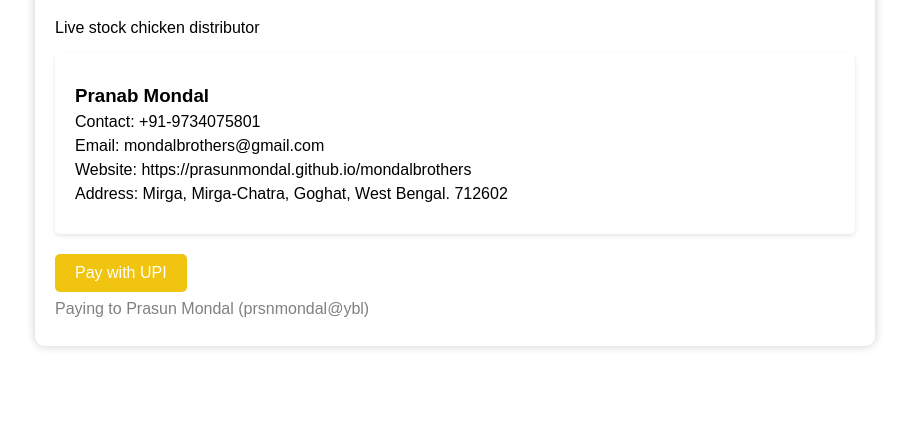
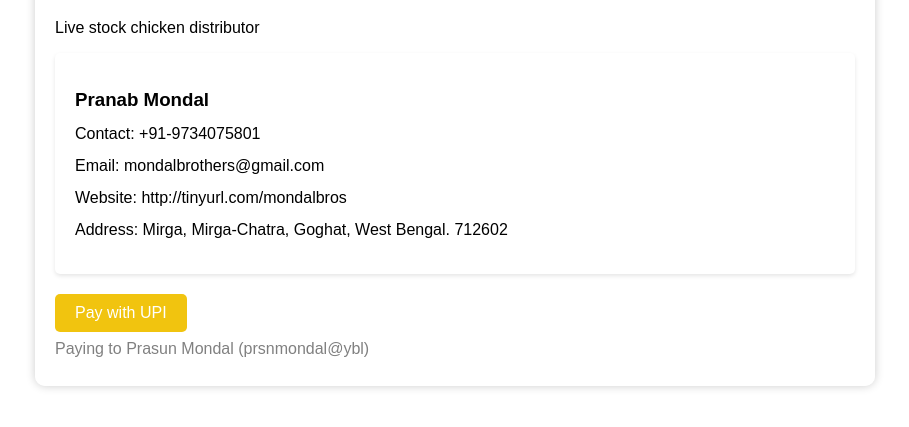
Before and after one commit to prasunmondal/mondalbrothers, a plain HTML site: page index.html in a window 1280 px wide. Shown: the part 181-608 px from the top of the page, without its empty margins (185-1094 px from the left). Drawn offline with Linux system fonts and the light colour scheme.

Commit message:
Update index.html

```diff
--- a/index.html
+++ b/index.html
@@ -54,11 +54,11 @@
 <p>Live stock chicken distributor</p>
 </form>
 
-<div class="card" style="line-height:.5em">
+<div class="card" style="line-height:1em;">
       <h3>Pranab Mondal</h3>
       <p>Contact: +91-9734075801</p>
       <p>Email: mondalbrothers@gmail.com</p>
-      <p>Website: https://prasunmondal.github.io/mondalbrothers</p>
+      <p>Website: http://tinyurl.com/mondalbros</p>
       <p>Address: Mirga, Mirga-Chatra, Goghat, West Bengal. 712602</p>
     </div>
     <a href="upi://pay?pa=prsnmondal@ybl&pn=Prasun%20Mondal&tn=Payment%20to%20Mondal Brothers" class="upi-button">Pay with UPI</a>
```
